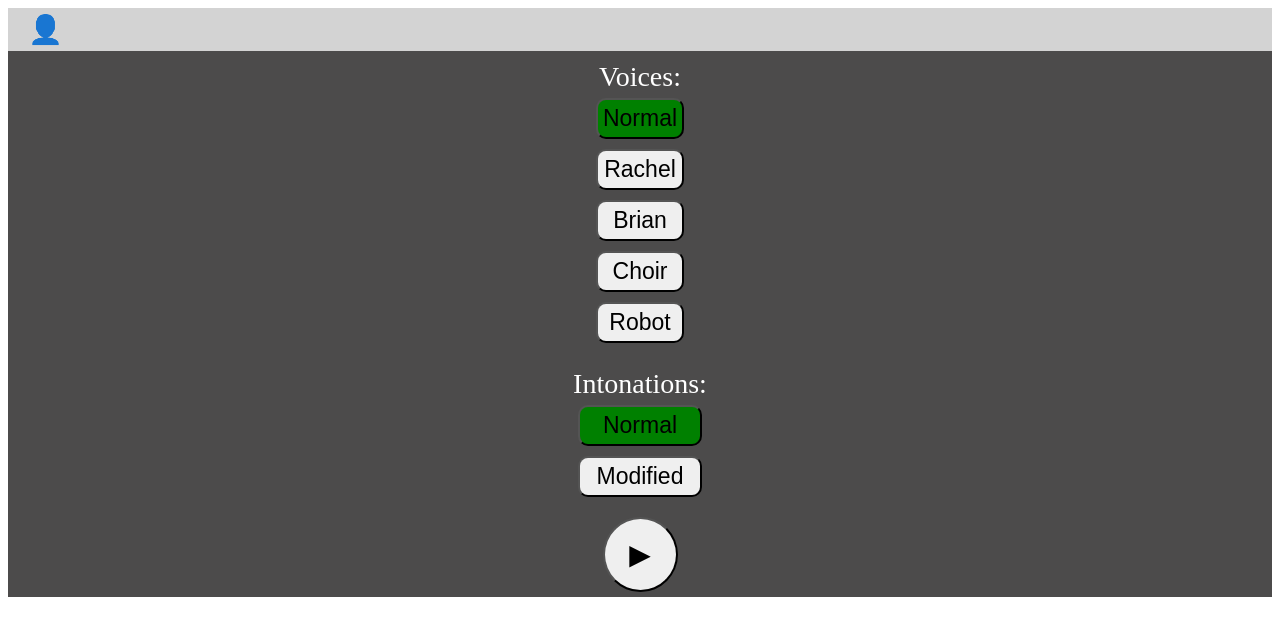
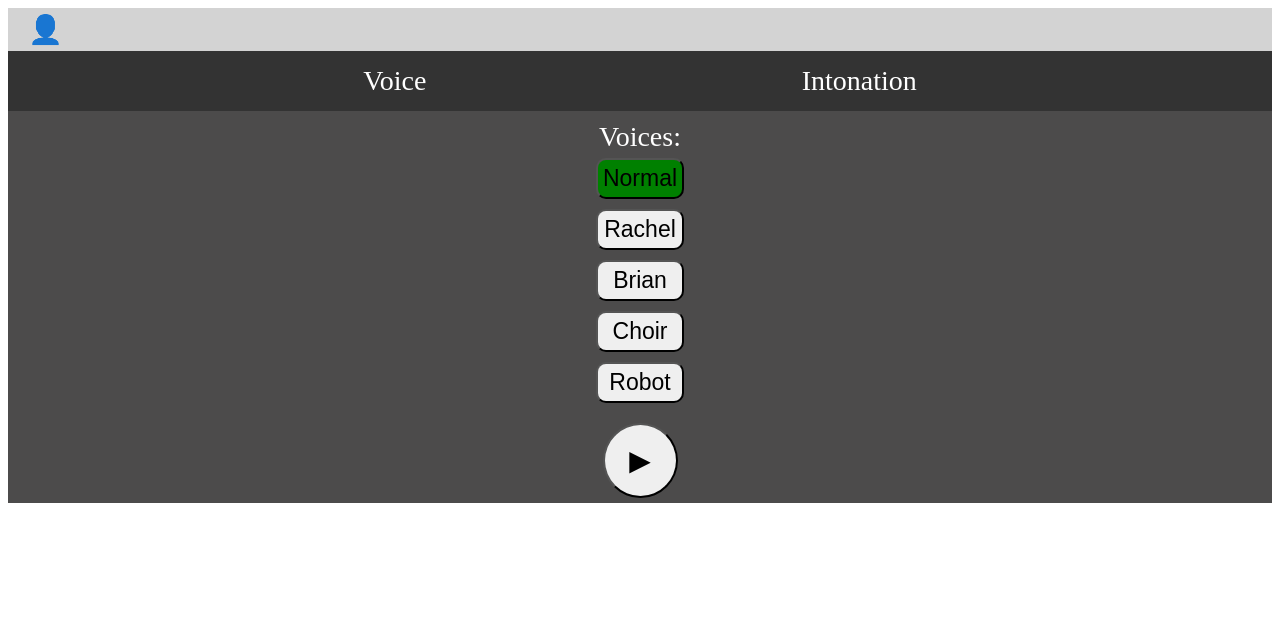
Before and after one commit to juhalo/voice-project, a plain HTML site: page index.html in a window 1280 px wide. Drawn offline with Linux system fonts and the light colour scheme.

Commit message:
Create navigation bar

```diff
--- a/index.html
+++ b/index.html
@@ -11,7 +11,12 @@
         <div id="topHeader">
             <div id="account">&#128100;</div>
         </div>
-        <div class="btnContainer">
+        <nav>
+            <a href="#" onclick="showPage('home')">Voice</a>
+            <a href="#" onclick="showPage('about')">Intonation</a>
+        </nav>
+
+        <div id="home" class="page  active-page btnContainer">
                 <span>Voices:</span>
                 <button id="normalButton" class="btn green">Normal</button>
                 <button id="rachelButton" class="btn">Rachel</button>
@@ -19,7 +24,8 @@
                 <button id="kuoroButton" class="btn">Choir</button>
                 <button id="robotButton" class="btn">Robot</button>
         </div>
-        <div class="btnContainer">
+
+        <div id="about" class="page btnContainer">
                 <span>Intonations:</span>
                 <button id="normalIntonationButton" class="btn green">Normal</button>
                 <button id="modifiedIntonationButton" class="btn">Modified</button>
--- a/main.js
+++ b/main.js
@@ -166,3 +166,15 @@ document.addEventListener('DOMContentLoaded', function () {
         audio.currentTime = currentTime;
     });
 });
+
+function showPage(pageId) {
+    // Hide all pages
+    var pages = document.querySelectorAll('.page');
+    pages.forEach(function(page) {
+        page.classList.remove('active-page');
+    });
+
+    // Show the selected page
+    var selectedPage = document.getElementById(pageId);
+    selectedPage.classList.add('active-page');
+}
--- a/styles.css
+++ b/styles.css
@@ -62,3 +62,31 @@ span {
     padding: 5px;
     padding-left: 20px;
 }
+
+nav {
+    background-color: #333;
+    overflow: hidden;
+    width: 100%;
+    justify-content: space-evenly;
+    display: flex;
+
+}
+nav a {
+    float: left;
+    display: block;
+    color: white;
+    text-align: center;
+    padding: 14px 20px;
+    text-decoration: none;
+}
+nav a:hover {
+    background-color: #ddd;
+    color: black;
+}
+/* CSS for page content */
+.page {
+    display: none;
+}
+.active-page {
+    display: flex;
+}
```
Lines whose indentation alone changed are shown as unchanged.
